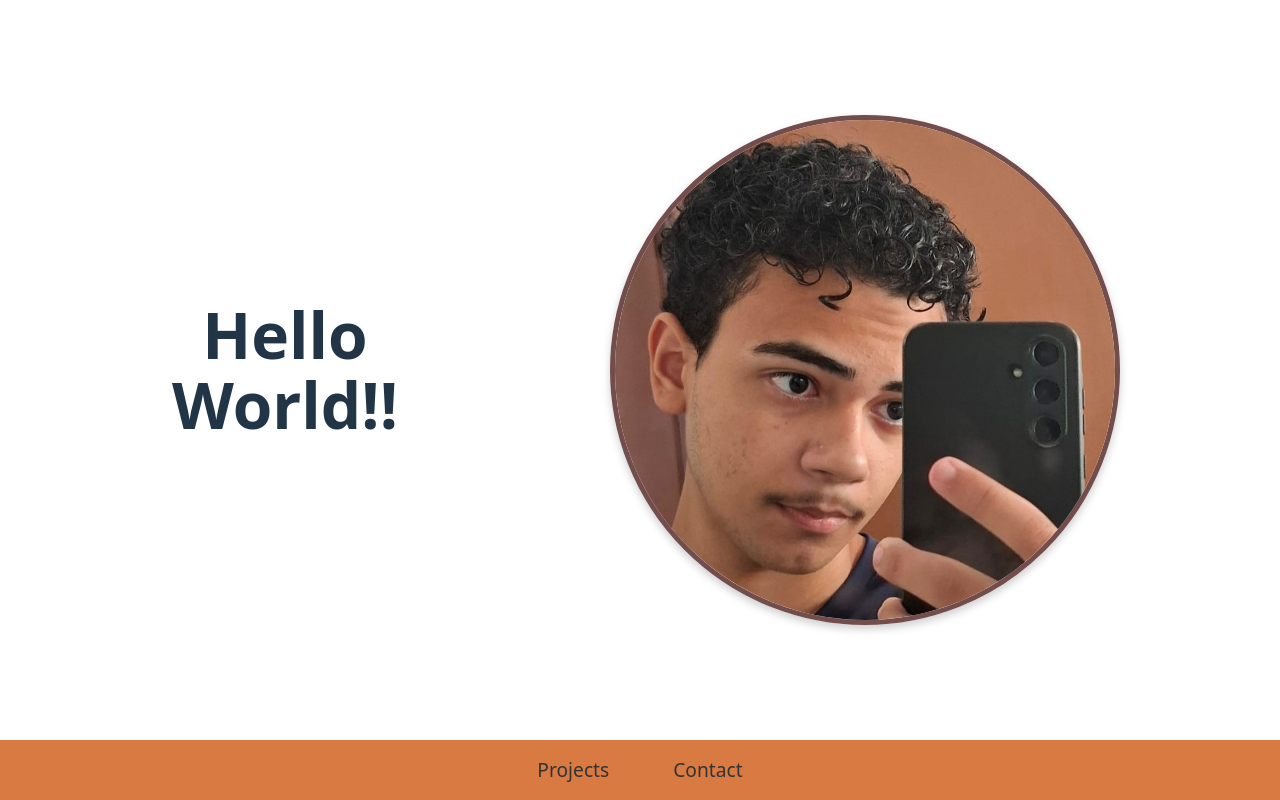
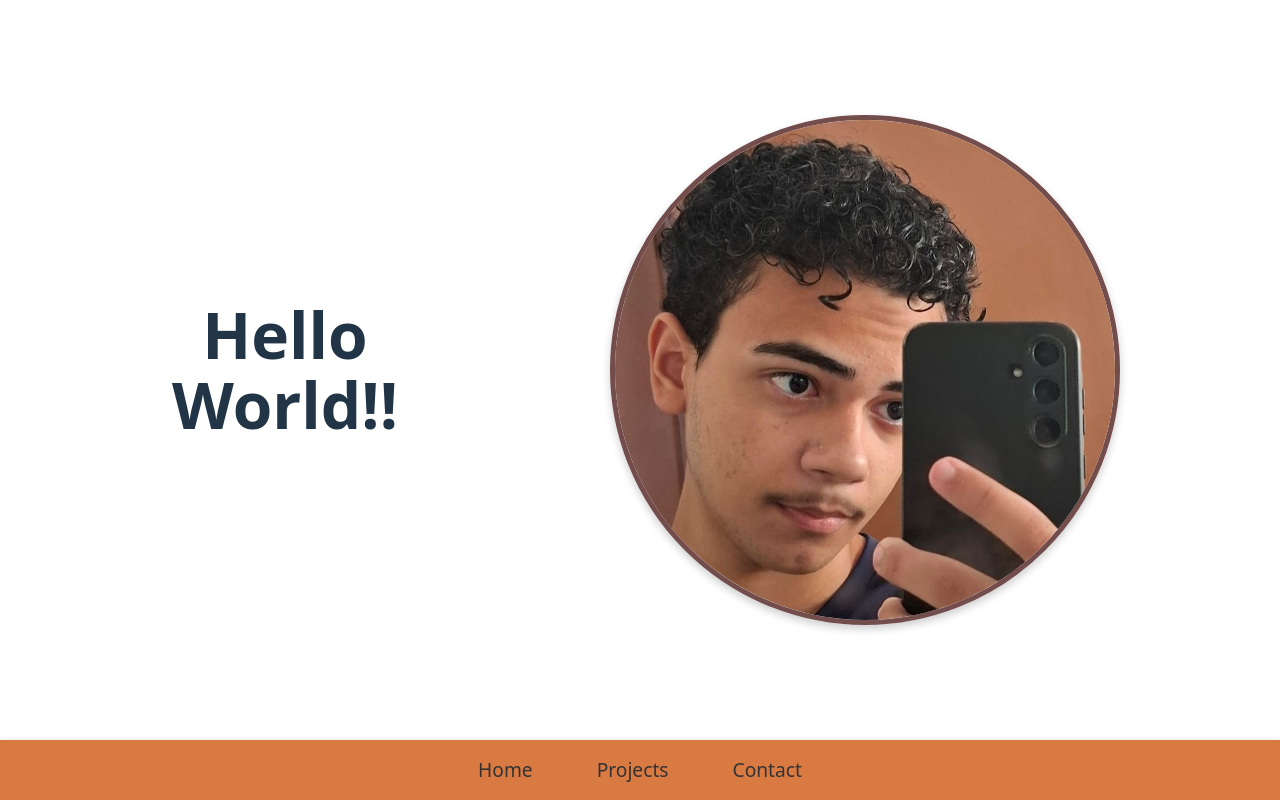
Before and after one commit to PedroHmelosilva/portifolio, a React (Vite) app: page / in a window 1280 px wide. Shown: the top 800 px of the page. Built offline with nearby package versions, Linux system fonts and the light colour scheme.

Commit message:
06_04_2025

```diff
--- a/src/components/Navbar.css
+++ b/src/components/Navbar.css
@@ -4,7 +4,7 @@
   align-items: center;
   padding: .5rem 0rem;
   background-color: #D97A43;
-  box-shadow: 0 2px 4px rgba(0, 0, 0, 0.1);
+  box-shadow: 0 5px 10px rgba(0, 0, 0, 0.289);
   position: relative;
   width: 100%;
   z-index: 9999;
@@ -49,17 +49,34 @@
 
 .desktop-buttons a {
   color: #333;
-  text-decoration: none;
   font-weight: 500;
   padding: 0.5rem 1rem;
   border-radius: 4px;
   transition: all 0.2s ease;
   font-size: 1.2rem;
+  position: relative;
+}
+
+.desktop-buttons a::after {
+  content: '';
+  position: absolute;
+  width: 0;
+  height: 2px;
+  bottom: 0;
+  left: 50%;
+  background-color: #333;
+  transition: all 0.3s ease;
+  transform: translateX(-50%);
+}
+
+.desktop-buttons a:hover::after,
+.desktop-buttons a:active::after,
+.desktop-buttons a:focus::after {
+  width: 80%;
 }
 
 .desktop-buttons a:hover {
-  background-color: rgba(255, 255, 255, 0.1);
-  color: #fff;
+color: #fff;
 }
 
 .menu-toggle {
--- a/src/components/Navbar.jsx
+++ b/src/components/Navbar.jsx
@@ -28,6 +28,7 @@ function Navbar() {
   return (
     <nav className={`navbar ${isSticky ? 'sticky' : ''}`}>
       <div className="desktop-buttons">
+        <a href="#">Home</a>
         <a href="#projects-section">Projects</a>
         <a href="#contact">Contact</a>
       </div>
```
